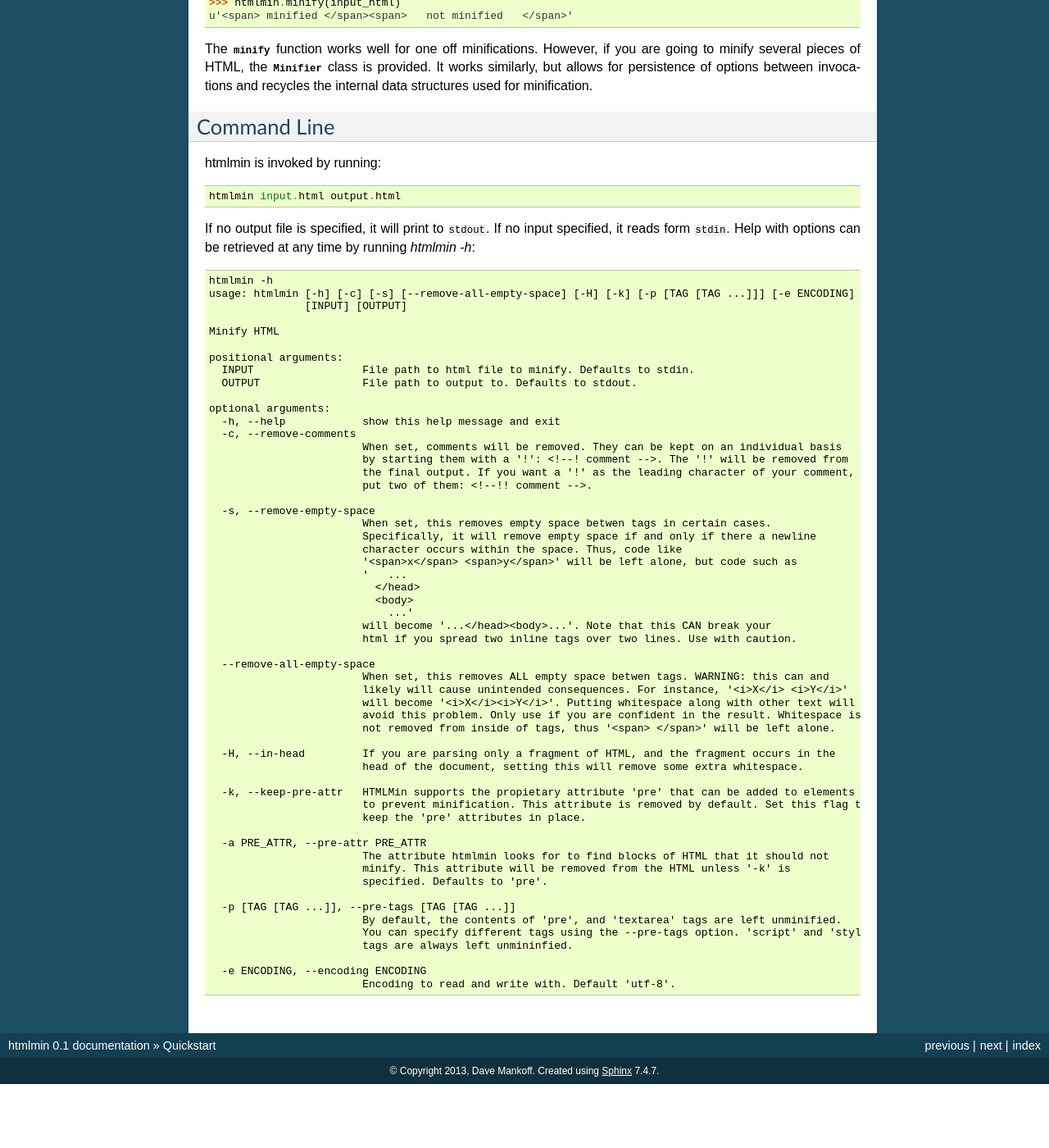
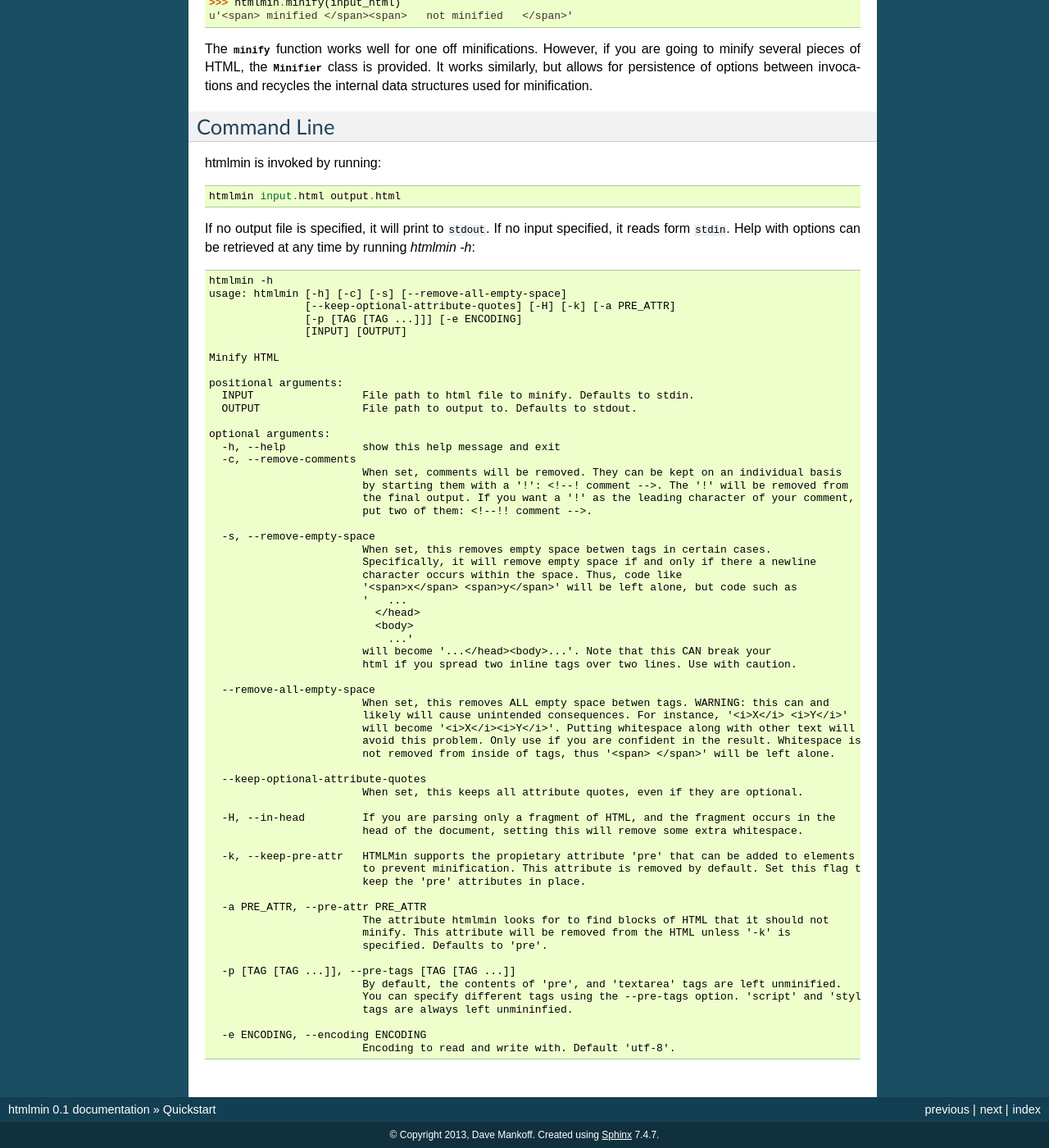
Before and after one commit to mankyd/htmlmin, a Sphinx documentation site: the page built from docs/quickstart.rst, in a window 1280 px wide and 1400 px high, scrolled down 521 px. Shown: the whole window at 82% size. Built offline with Sphinx 7.4.7, drawn with Linux system fonts in a browser that asks for light colours; before the commit the page ends 1843 px from its top, so only the background shows below that.

Commit message:
New point release. Update documentation. Fixes #7.

```diff
--- a/docs/quickstart.rst
+++ b/docs/quickstart.rst
@@ -49,7 +49,9 @@ specified, it reads form ``stdin``. Help with options can be retrieved at
 any time by running `htmlmin -h`::
 
   htmlmin -h
-  usage: htmlmin [-h] [-c] [-s] [--remove-all-empty-space] [-H] [-k] [-p [TAG [TAG ...]]] [-e ENCODING]
+  usage: htmlmin [-h] [-c] [-s] [--remove-all-empty-space]
+                 [--keep-optional-attribute-quotes] [-H] [-k] [-a PRE_ATTR]
+                 [-p [TAG [TAG ...]]] [-e ENCODING]
                  [INPUT] [OUTPUT]
 
   Minify HTML
@@ -85,6 +87,9 @@ any time by running `htmlmin -h`::
                           avoid this problem. Only use if you are confident in the result. Whitespace is
                           not removed from inside of tags, thus '<span> </span>' will be left alone.
 
+    --keep-optional-attribute-quotes
+                          When set, this keeps all attribute quotes, even if they are optional.
+
     -H, --in-head         If you are parsing only a fragment of HTML, and the fragment occurs in the
                           head of the document, setting this will remove some extra whitespace.
 
--- a/htmlmin/__init__.py
+++ b/htmlmin/__init__.py
@@ -27,4 +27,4 @@ SOFTWARE, EVEN IF ADVISED OF THE POSSIBILITY OF SUCH DAMAGE.
 
 from .main import minify, Minifier
 
-__version__ = '0.1.4'
+__version__ = '0.1.5'
```
Also changed, not shown: 1 other file.
